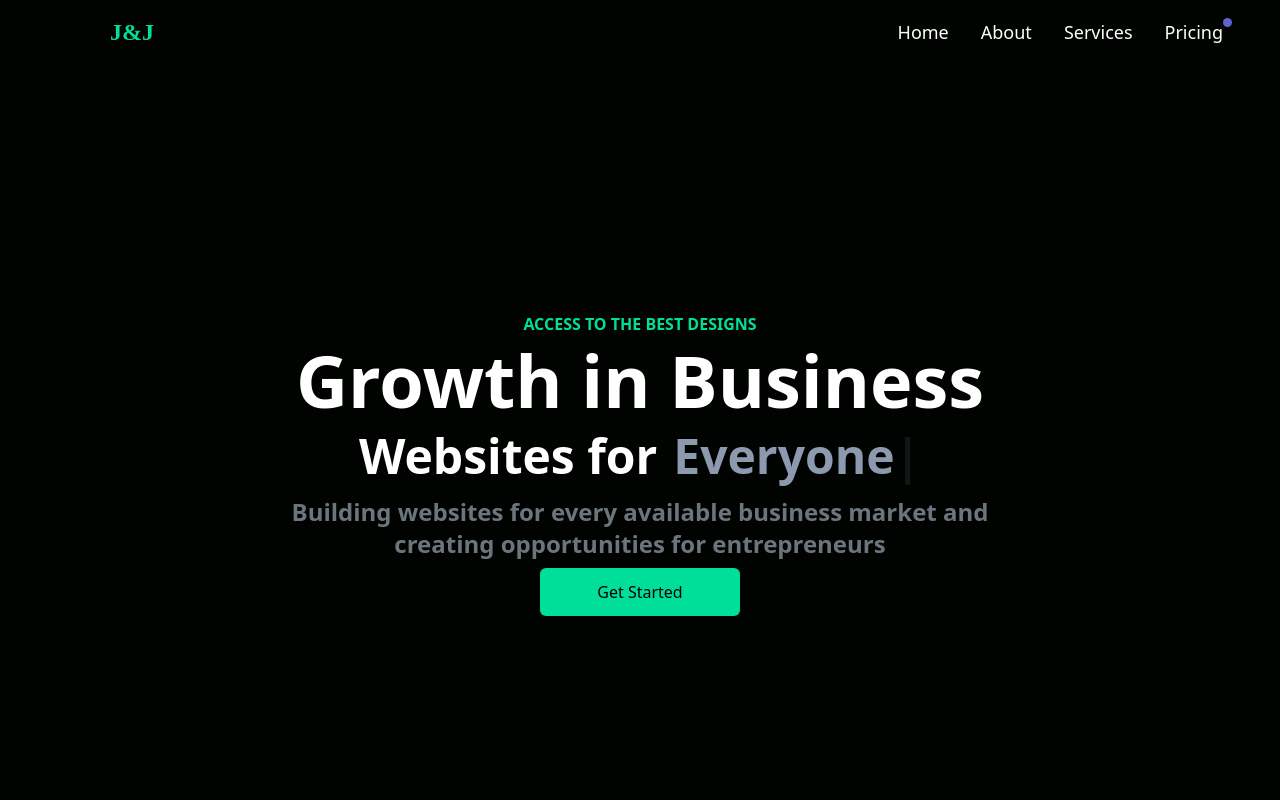
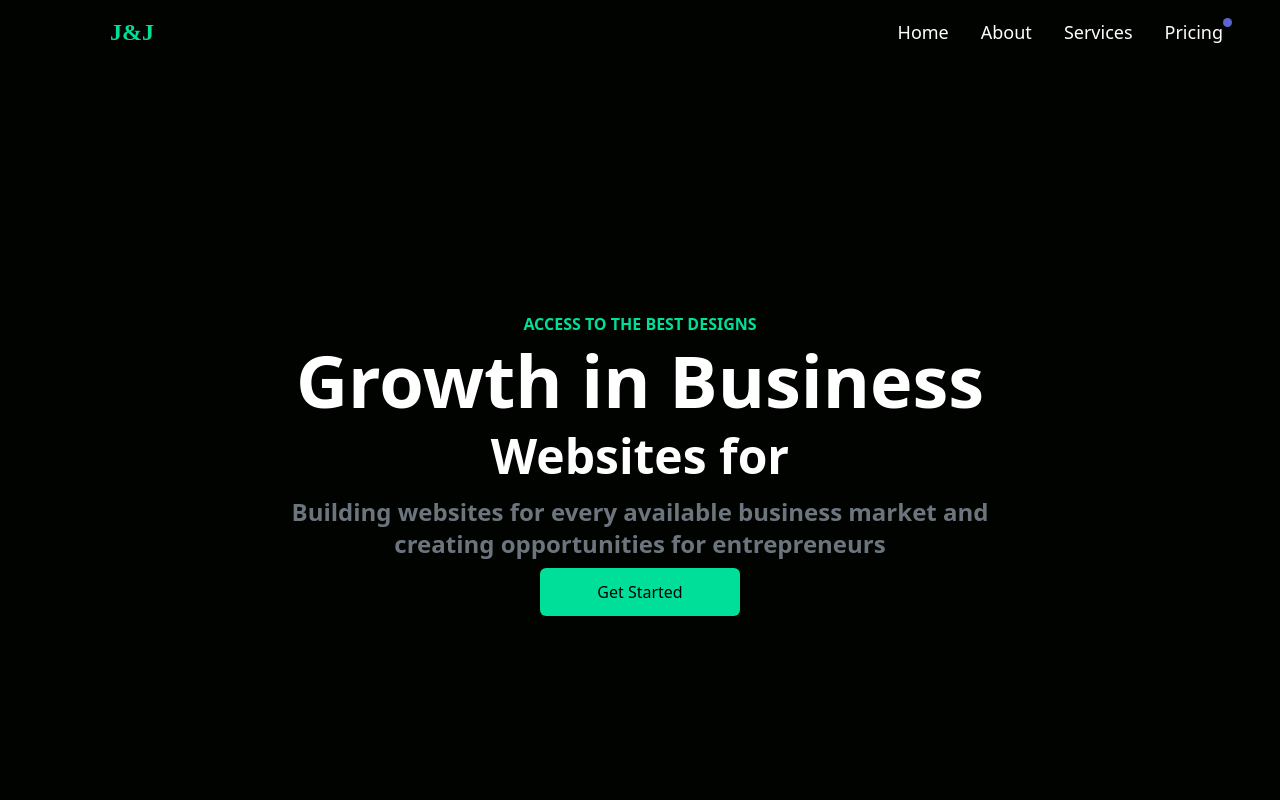
Before and after one commit to John-sys/MyPortfolio, a React (Create React App) app: page /#/ in a window 1280 px wide. Shown: the top 800 px of the page. Built offline with nearby package versions, Linux system fonts and the light colour scheme.

Commit message:
new commut

```diff
--- a/src/components/Hero.jsx
+++ b/src/components/Hero.jsx
@@ -1,5 +1,5 @@
 import React from "react";
-import Typed from "react-typed";
+// import Typed from "react-typed";
 
 const Hero = () => {
   return (
@@ -9,7 +9,7 @@ const Hero = () => {
           <h1 className="font-bold md:text-7xl sm:text-6xl text-4xl">Growth in Business</h1>
           <div className="flex justify-center items-center">
               <p className="md:text-5xl sm:text-4xl text-xl font-bold py-4">Websites for</p>
-              <Typed strings={['Everyone', 'Everybody', 'Everywhere']} typedSpeed={120} backSpeed={140} loop className="md:text-5xl sm:text-4xl text-xl font-bold pl-2 md:pl-4 text-gray" />
+              {/* <Typed strings={['Everyone', 'Everybody', 'Everywhere']} typedSpeed={120} backSpeed={140} loop className="md:text-5xl sm:text-4xl text-xl font-bold pl-2 md:pl-4 text-gray" /> */}
           </div>
           <p className="md:text-2xl text-xl font-bold text-[#6c757d] ">Building websites for every available business market and creating opportunities for entrepreneurs</p>
           <button className=" bg-[#00df9a] w-[200px] rounded-md font-medium my-2 text-black hover:bg-gray mx-auto py-3 ">Get Started</button>
```
